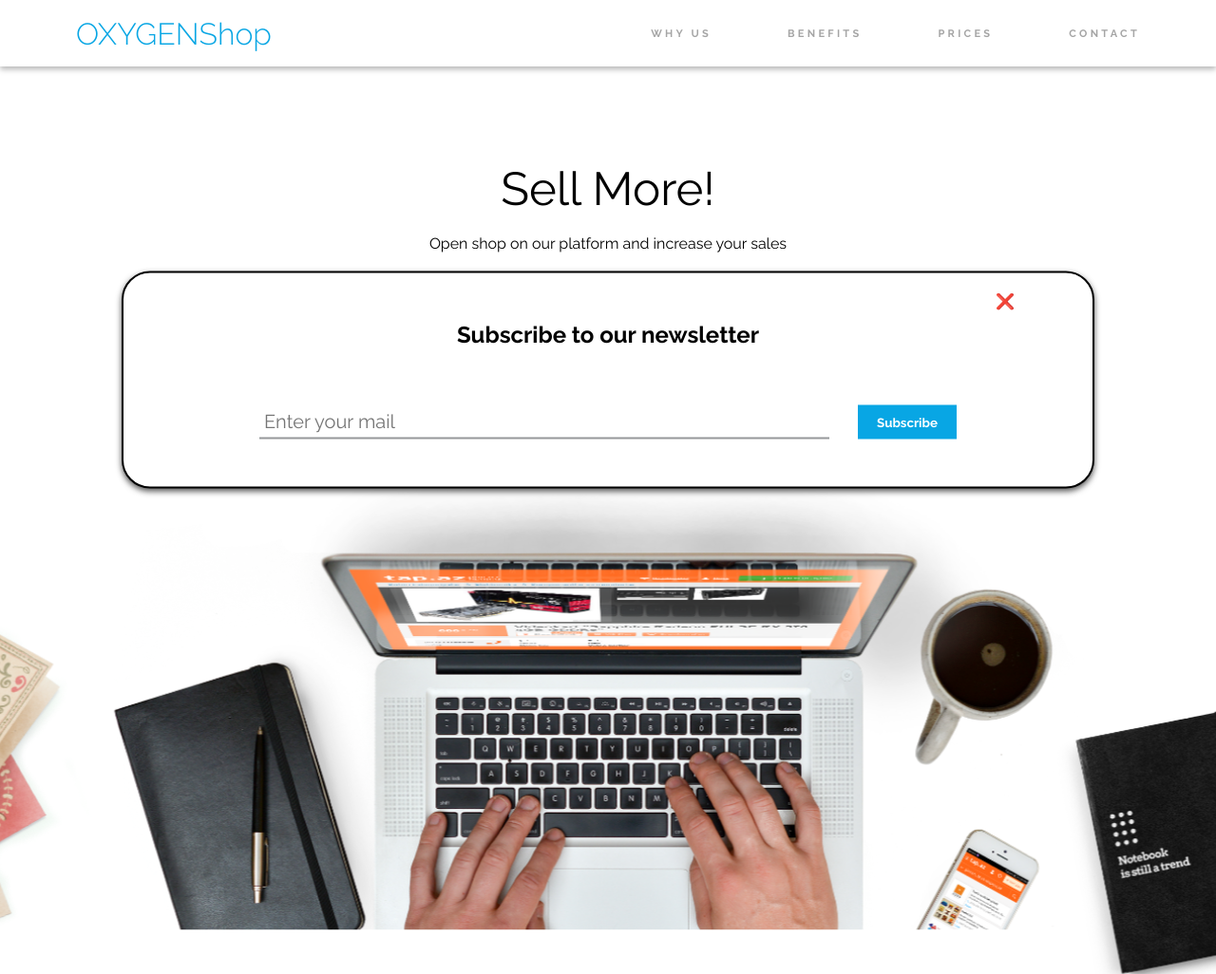
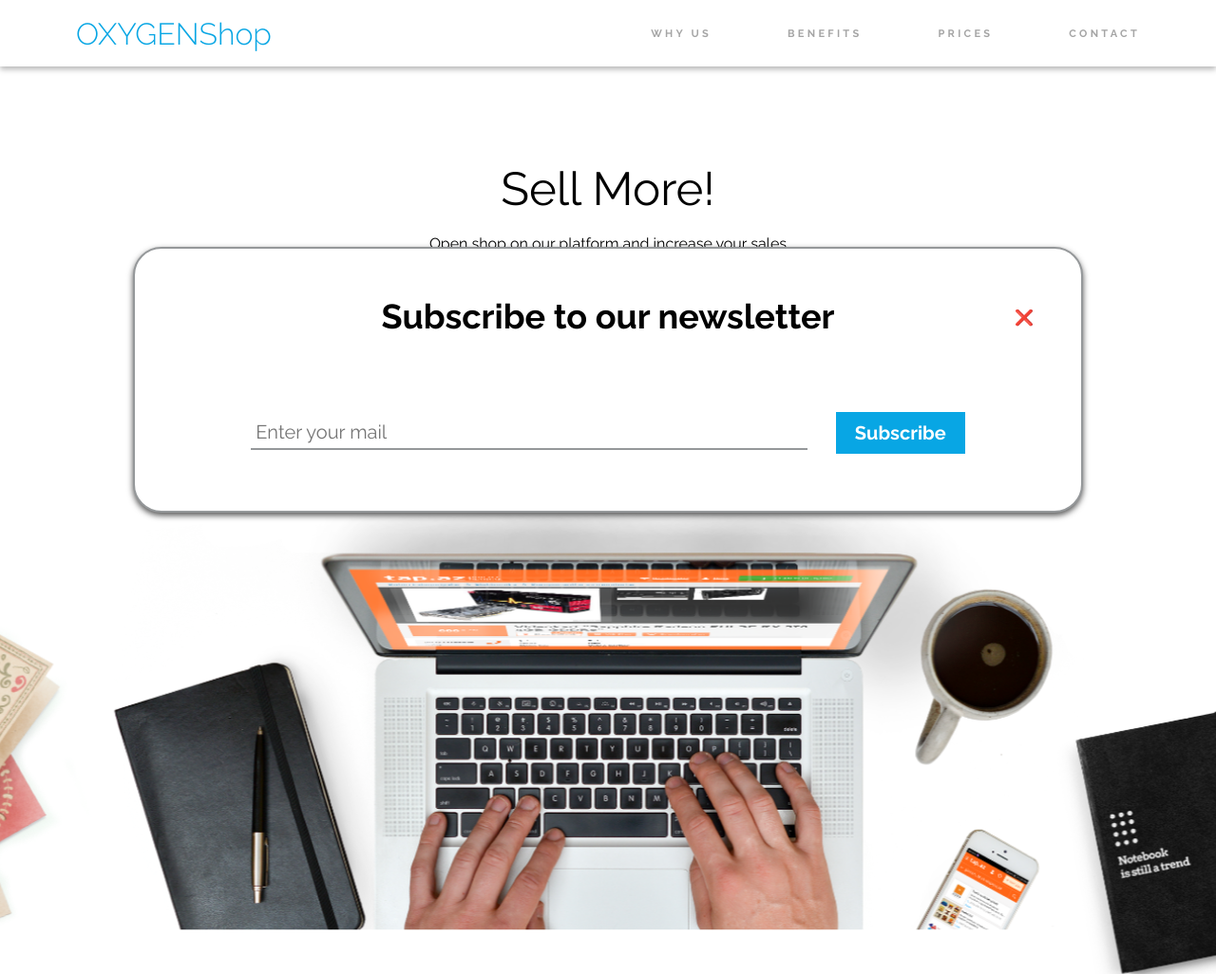
Before and after one commit to nicolascou/OxygenShop, a website: page index.html in a window 1280 px wide. Shown: the top 1026 px of the page at 95% size. Drawn offline with Linux system fonts and the light colour scheme.

Commit message:
change styles of modal

```diff
--- a/index.html
+++ b/index.html
@@ -37,8 +37,8 @@
   </header>
 
   <div id="modal" class="modal">
+    <span id="closeModalBtn" class="modal__cross">&#10060;</span>
     <h3 class="modal__title">Subscribe to our newsletter</h3>
-    <span id="closeModalBtn" class="modal__cross">&#10060;</span>
     <div class="modal__form">
       <input class="modal__form__input" type="email" placeholder="Enter your mail">
       <button class="modal__form__btn">Subscribe</button>
--- a/sass/_modal.scss
+++ b/sass/_modal.scss
@@ -4,36 +4,39 @@
   position: fixed;
   z-index: 20;
   display: none;
-  padding: 10px;
+  padding: 10px 40px;
   width: 80%;
+  max-width: 1000px;
   background-color: white;
   top: 50%;
   left: 50%;
   transform: translate(-50%, -50%);
   box-shadow: 0px 3px 6px #555;
-  border: 2px solid black;
+  border: 2px solid #95989A;
   border-radius: 30px;
   text-align: center;
 
   &__title {
-    font-size: 24px;
+    font-size: 20px;
     margin-top: 40px;
-    margin-bottom: 60px;
+    margin-bottom: 50px;
     font-weight: bold;
   }
 
   &__cross {
     position: absolute;
-    top: 20px;
-    left: 90%;
+    top: 55px;
+    right: 20px;
     cursor: pointer;
   }
 
   &__form {
     display: flex;
+    flex-direction: column;
     justify-content: center;
     align-items: center;
-    margin: 40px 0;
+    margin-top: 30px;
+    margin-bottom: 30px;
 
     &__input {
       font-size: 20px;
@@ -41,18 +44,51 @@
       outline: none;
       border-bottom: #95989A 2px solid;
       padding: 5px;
-      margin-right: 30px;
-      width: 60%;
+      margin-bottom: 40px;
+      width: 100%;
     }
 
     &__btn {
-      background-color: #08A6E4;
+      background-color: $color-primary;
       border: none;
       outline: none;
       padding: 10px 20px;
       cursor: pointer;
       color: white;
       font-weight: bold;
+      font-size: 20px;
     }
   }
 }
+
+@media only screen and (min-width: 1000px) {
+  .modal {
+    padding: 30px 10px;
+
+    &__title {
+      margin-bottom: 80px;
+      margin-top: 20px;
+      font-size: 36px;
+    }
+
+    &__form {
+      flex-direction: row;
+
+      &__input {
+        margin-bottom: 0;
+        margin-right: 30px;
+        width: 60%;
+      }
+    }
+
+    &__cross {
+      position: absolute;
+      top: 63px;
+      right: 50px;
+    }
+
+    &__btn {
+      font-size: 16px;
+    }
+  }
+}
```
Also changed, not shown: styles.css.
